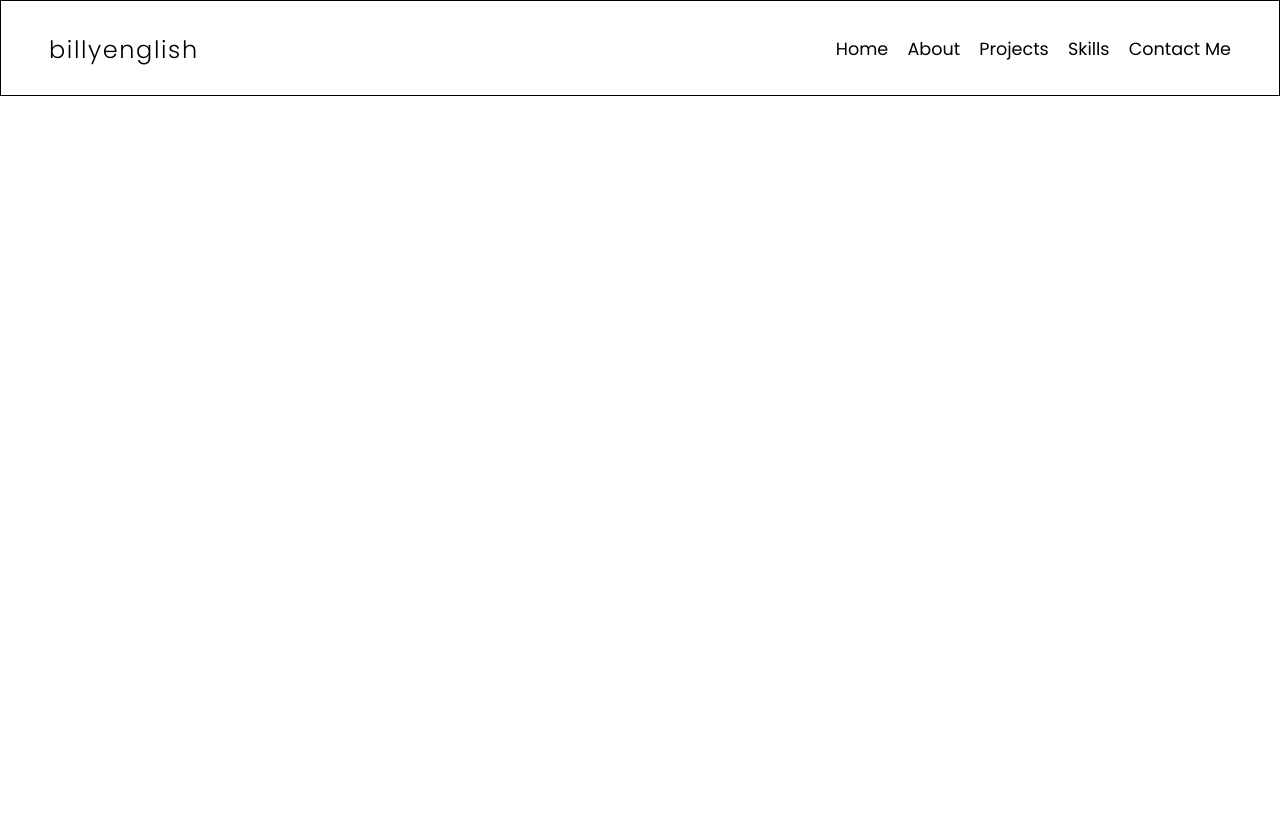
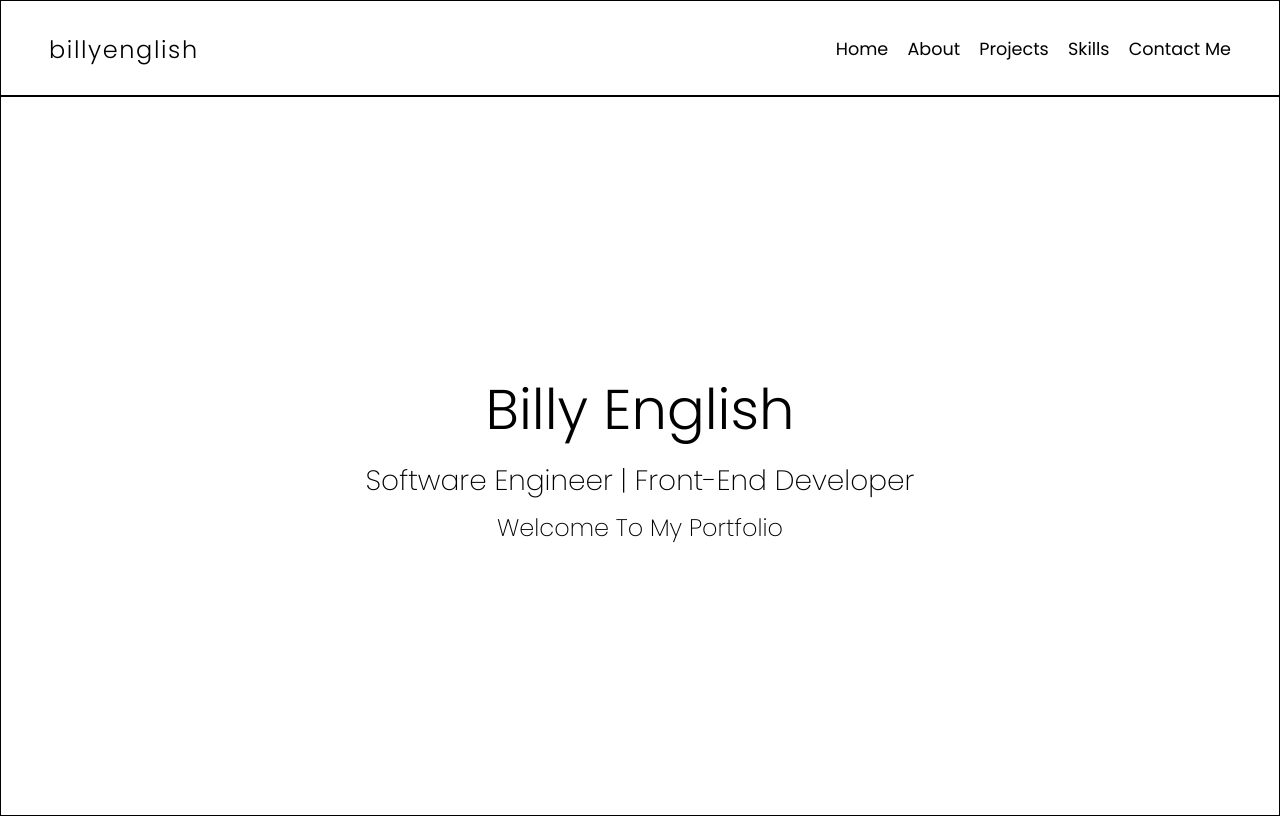
Before and after one commit to billyenglish/billy-portfolio, a React (Vite) app: page / in a window 1280 px wide. Built offline with nearby package versions, Linux system fonts and the light colour scheme.

Commit message:
Changed the herosection classes to ids.

```diff
--- a/src/components/Main.jsx
+++ b/src/components/Main.jsx
@@ -1,6 +1,13 @@
 const Main = () => {
     return (
-        <main>
+        <main className="hero-section">
+            <section>
+                <h2 id="portfolio-author">Billy English</h2>
+
+                <h3 id="career-title">Software Engineer | Front-End Developer</h3>
+
+                <p id="author-heading">Welcome to my portfolio</p>
+            </section>
         </main>
     );
 };
```
